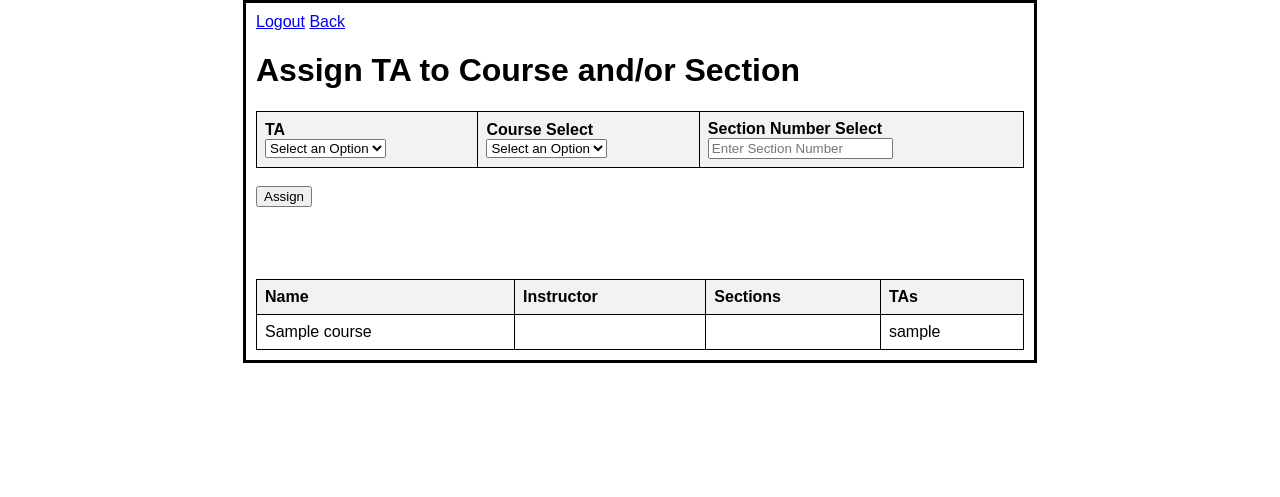
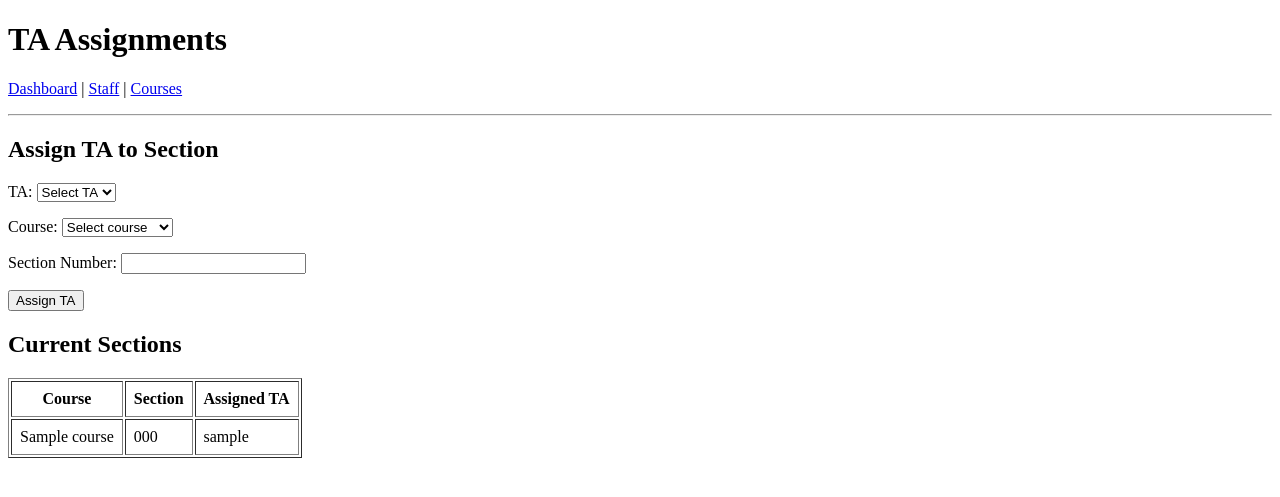
Before and after one commit to lupenox/django-ta-scheduling-dashboard, a Django app: page /ta-assignments/ in a window 1280 px wide. Shown: the top 497 px of the page. Run offline with Django 5.2, Linux system fonts and the light colour scheme; tables that the repository leaves empty hold one stand-in row (values such as "Sample post"); lists and menus that the app fills with data are empty.

Commit message:
Replace TA assignment template with working page

```diff
--- a/templates/ta_assignment.html
+++ b/templates/ta_assignment.html
@@ -1,132 +1,27 @@
-<!-- ta_assign_form.html -->
 <!DOCTYPE html>
-<html lang="">
-
-<style>
-
-body {
-    font-family: Arial, Helvetica, sans-serif;
-    margin: auto;
-    width: 60%;
-    border: 3px solid #000000;
-    padding: 10px;
-}
-
-.navbar a {
-  float: left;
-  font-size: 16px;
-  color: #676565;
-  text-align: center;
-  padding: 14px 16px;
-  text-decoration: none;
-}
-
-table {
-    width: 100%;
-    border-collapse: collapse;
-}
-th, td {
-    border: 1px solid black;
-    padding: 8px;
-    text-align: left;
-}
-th {
-    background-color: #f2f2f2;
-}
-
-</style>
-
-<head>
-    <title>Assign TA</title>
-</head>
+<html lang="en">
+<head><meta charset="UTF-8"><title>TA Assignments</title></head>
 <body>
-    <a href="{% url 'logout' %}">Logout</a>
-
-    {% if user.accountType == AccountType.admin %}
-        <a href="{% url 'AdminDashboard' %}">Back</a>
-    {% elif user.accountType == AccountType.instructor %}
-        <a href="{% url 'InstructorDashboard' %}">Back</a>
-    {% else %}
-        <a href="{% url 'TaDashboard' %}">Back</a>
-    {% endif %}
-
-    <h1>Assign TA to Course and/or Section</h1>
-    <form method="post">
-    {% csrf_token %}
-    <table>
-        <tr>
-            <th>
-                <label for="TASelect"> TA </label><br>
-                <select id="TASelect" name="TASelect" required>
-                    <option value="" selected disabled hidden>Select an Option</option>
-                    {% for TA in TAs %}
-                        <option value="{{ TA.username }}">{{ TA.username }}</option>
-                    {% empty %}
-                        <a> No TAs found </a>
-                    {% endfor %}
-                </select>
-            </th>
-            <th>
-                <label for="CourseSelect"> Course Select </label><br>
-                <select id="CourseSelect" name="CourseSelect" required>
-                    <option value="" selected disabled hidden>Select an Option</option>
-                    {% for course in courses %}
-                        <option value="{{ course.name }}">{{ course.name }}</option>
-                    {% empty %}
-                        <a> No Courses found </a>
-                    {% endfor %}
-                </select>
-            </th>
-            <th>
-                <label for="section_number"> Section Number Select </label><br>
-                <input type="number" name="lab_section" placeholder="Enter Section Number" required>
-            </th>
-        </tr>
-    </table>
-    <br>
-    <table>
-        <input type="submit" value="Assign">
-    </table>
+<h1>TA Assignments</h1>
+<p><a href="{% url 'dashboard' %}">Dashboard</a> | <a href="{% url 'user-management' %}">Staff</a> | <a href="{% url 'course-management' %}">Courses</a></p>
+<hr>
+{% if message %}<p>{{ message }}</p>{% endif %}
+<h2>Assign TA to Section</h2>
+<form method="post" action="{% url 'ta-assignments' %}">
+{% csrf_token %}
+<p>TA: <select name="TASelect" required><option value="">Select TA</option>{% for TA in TAs %}<option value="{{ TA.username }}">{{ TA.username }}</option>{% endfor %}</select></p>
+<p>Course: <select name="CourseSelect" required><option value="">Select course</option>{% for course in courses %}<option value="{{ course.name }}">{{ course.name }}</option>{% endfor %}</select></p>
+<p>Section Number: <input type="text" name="lab_section" required></p>
+<input type="submit" value="Assign TA">
 </form>
-
-<br><br><br><br>
-
-
-
-<table>
-    <thead>
-        <tr>
-            <th>Name</th>
-            <th>Instructor</th>
-            <th>Sections</th>
-            <th>TAs</th>
-        </tr>
-    </thead>
-    <tbody>
-        {% for course in courses %}
-        <tr>
-            <td>{{ course.name }}</td>
-            <td>{{ course.instructor.username }}</td>
-
-            <td>
-{#                {{ course.sections }}#}
-                {% for section in sections %}
-                    {% if section.course == course %}
-                        {{ section.name }}
-                    {% endif %}
-                {% endfor %}
-            </td>
-            <td>
-{#                {{ course.sections }}#}
-                {% for TA in TAs %}
-                    {{ TA.username }}
-                {% endfor %}
-            </td>
-        </tr>
-        {% endfor %}
-    </tbody>
+<h2>Current Sections</h2>
+<table border="1" cellpadding="8">
+<tr><th>Course</th><th>Section</th><th>Assigned TA</th></tr>
+{% for section in sections %}
+<tr><td>{% if section.course %}{{ section.course.name }}{% else %}Unassigned{% endif %}</td><td>{{ section.number }}</td><td>{% if section.ta %}{{ section.ta.username }}{% else %}No TA{% endif %}</td></tr>
+{% empty %}
+<tr><td colspan="3">No sections assigned yet.</td></tr>
+{% endfor %}
 </table>
 </body>
-
-
 </html>
```
